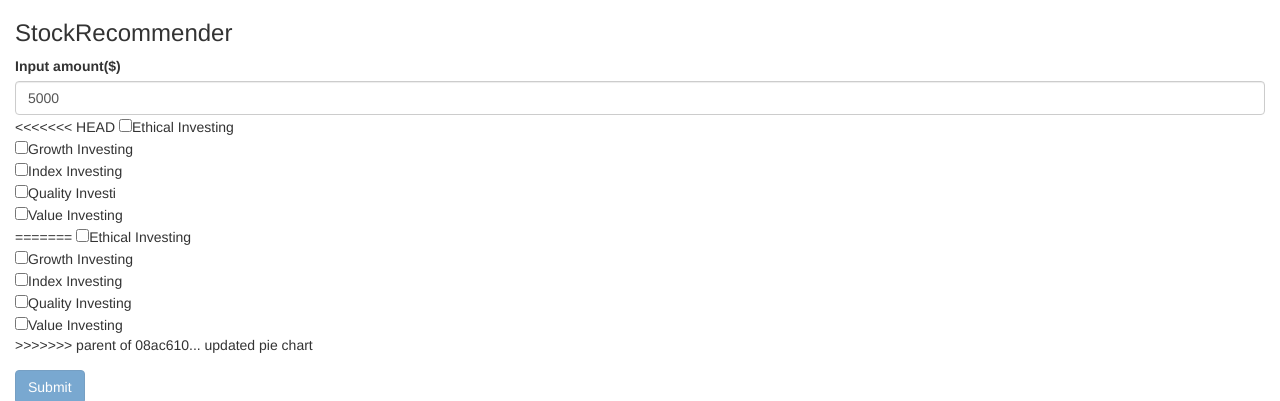
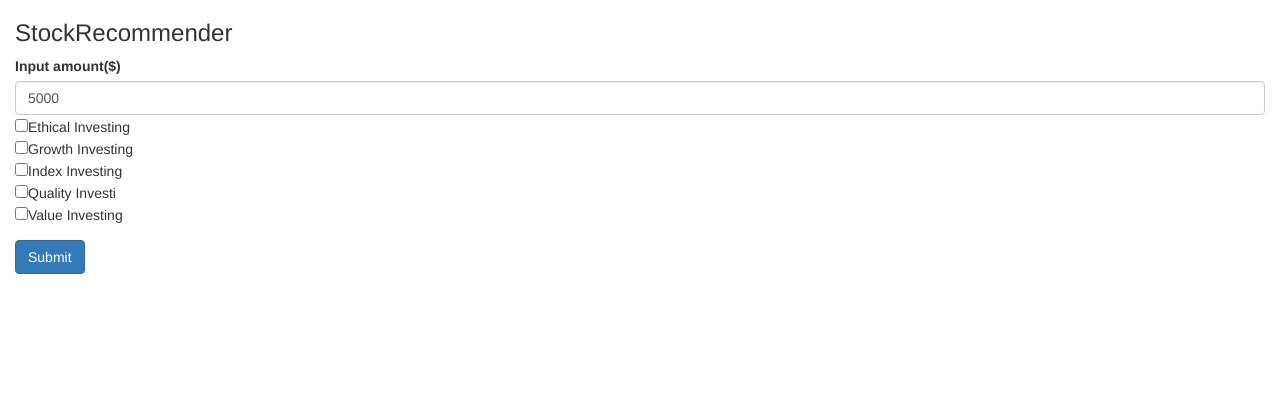
Before and after one commit to BaconRemovalUnit/StockRecommender, a Flask app: page / in a window 1280 px wide. Shown: the top 401 px of the page. After the commit the page ends 274 px from the top, so only its background shows below. Run offline with Flask 2, Linux system fonts and the light colour scheme; some libraries are stand-ins or nearby versions.

Commit message:
Revert "Update index.html"
This reverts commit cdb143d26a997d78c311f3ff703da8789811ad64.

```diff
--- a/templates/index.html
+++ b/templates/index.html
@@ -3,114 +3,12 @@
 <script src="https://ajax.googleapis.com/ajax/libs/jquery/3.3.1/jquery.min.js"></script>
 <link rel="stylesheet" href="https://maxcdn.bootstrapcdn.com/bootstrap/3.3.7/css/bootstrap.min.css">
 <script src="https://maxcdn.bootstrapcdn.com/bootstrap/3.3.7/js/bootstrap.min.js"></script>
-<script type="text/javascript">
-
-$(document).ready(function() {
-
-   $('#bt_submit').attr("disabled",true);
-
-   $('.cbox').change(function() {
-      $('#bt_submit').attr('disabled', $('.cbox:checked').length == 0);
-   });
-
-});
-
-</script>
-
-<script src="https://maxcdn.bootstrapcdn.com/bootstrap/3.3.7/js/bootstrap.min.js"></script>
 <script type="text/javascript" src="https://www.gstatic.com/charts/loader.js"></script>
-
 
 <head>
     <meta charset="UTF-8">
     <title>CMPE285 Project</title>
-    <script type="text/javascript">
-      google.charts.load('current', {'packages':['corechart']});
-      google.charts.setOnLoadCallback(drawChart);
-      function drawChart() {
-        var data = google.visualization.arrayToDataTable([
-          ['Stock', 'Percentage'],
-          ['AAPL',     55],
-          ['ADBE',      35],
-          ['NSRGY',    10]
-        ]);
-        var options = {
-          title: 'How the money divide by Ethical Investing'
-        };
-        var chart = new google.visualization.PieChart(document.getElementById('piechart'));
-        chart.draw(data, options);
-      }
-    </script>
-        <script type="text/javascript">
-      google.charts.load('current', {'packages':['corechart']});
-      google.charts.setOnLoadCallback(drawChart);
-      function drawChart() {
-        var data = google.visualization.arrayToDataTable([
-          ['Stock', 'Percentage'],
-          ['NFLX',     60],
-          ['FB',      20],
-          ['NVDA',    20]
-        ]);
-        var options = {
-          title: 'How the money divide by Growth Investing'
-        };
-        var chart = new google.visualization.PieChart(document.getElementById('piechart1'));
-        chart.draw(data, options);
-      }
-    </script>
-        <script type="text/javascript">
-      google.charts.load('current', {'packages':['corechart']});
-      google.charts.setOnLoadCallback(drawChart);
-      function drawChart() {
-        var data = google.visualization.arrayToDataTable([
-          ['Stock', 'Percentage'],
-          ['VTI',     30],
-          ['IXUS',      35],
-          ['ILTB',    35]
-        ]);
-        var options = {
-          title: 'How the money divide by Index Investing'
-        };
-        var chart = new google.visualization.PieChart(document.getElementById('piechart2'));
-        chart.draw(data, options);
-      }
-    </script>
-        <script type="text/javascript">
-      google.charts.load('current', {'packages':['corechart']});
-      google.charts.setOnLoadCallback(drawChart);
-      function drawChart() {
-        var data = google.visualization.arrayToDataTable([
-          ['Stock', 'Percentage'],
-          ['LOW',     45],
-          ['ROST',      45],
-          ['TJX',    10]
-        ]);
-        var options = {
-          title: 'How the money divide by Quality Investin'
-        };
-        var chart = new google.visualization.PieChart(document.getElementById('piechart3'));
-        chart.draw(data, options);
-      }
-    </script>
-        <script type="text/javascript">
-      google.charts.load('current', {'packages':['corechart']});
-      google.charts.setOnLoadCallback(drawChart);
-      function drawChart() {
-        var data = google.visualization.arrayToDataTable([
-          ['Stock', 'Percentage'],
-          ['WMT',     25],
-          ['BAC',      35],
-          ['CLF',    40]
-        ]);
-        var options = {
-          title: 'How the money divide Value Investing'
-        };
-        var chart = new google.visualization.PieChart(document.getElementById('piechart4'));
-        chart.draw(data, options);
-      }
-    </script>
 </head>
-
 <body>
     <div class="container-fluid">
         <div class="row">
@@ -125,35 +23,21 @@ $(document).ready(function() {
                         </label>
                         <input type="number" class="form-control" id="InputDollar" name="input_dollar" step="0.01"
                                min="5000" value="5000"/>
-<<<<<<< HEAD
                         <input type="checkbox" name="e" value="e">Ethical Investing<br>
                         <input type="checkbox" name="g" value="g">Growth Investing<br>
                         <input type="checkbox" name="i" value="i">Index Investing<br>
                         <input type="checkbox" name="q" value="q">Quality Investi<br>
                         <input type="checkbox" name="v" value="v">Value Investing<br>
-=======
-                        <input type="checkbox" name="e" value="e" class="cbox">Ethical Investing<br>
-                        <input type="checkbox" name="g" value="g" class="cbox">Growth Investing<br>
-                        <input type="checkbox" name="i" value="i" class="cbox">Index Investing<br>
-                        <input type="checkbox" name="q" value="q" class="cbox">Quality Investing<br>
-                        <input type="checkbox" name="v" value="v" class="cbox">Value Investing<br>
->>>>>>> parent of 08ac610... updated pie chart
                     </div>
-                    <button type="submit" class="btn btn-primary" id="bt_submit">
+                    <button type="submit" class="btn btn-primary">
                         Submit
                     </button>
                 </form>
-        <div id="piechart" style="width: 600px; height: 300px;"></div>
-        <div id="piechart1" style="width: 600px; height: 300px;"></div>
-        <div id="piechart2" style="width: 600px; height: 300px;"></div>
-        <div id="piechart3" style="width: 600px; height: 300px;"></div>
-        <div id="piechart4" style="width: 600px; height: 300px;"></div>
 
             </div>
         </div>
         <!-- render the charts based on the returned obj-->
         {% if obj is defined %}
-<<<<<<< HEAD
         <!--<p>{{obj}}<p/>-->
         <div id="piechart" style="width: 600px; height: 300px;"></div>
         <script type="text/javascript">
@@ -173,9 +57,6 @@ $(document).ready(function() {
                 chart.draw(data, options);
             }
         </script>
-=======
-        <p>{{obj}}<p/>
->>>>>>> parent of 08ac610... updated pie chart
         {% else %}
         {% endif %}
     </div>
```
